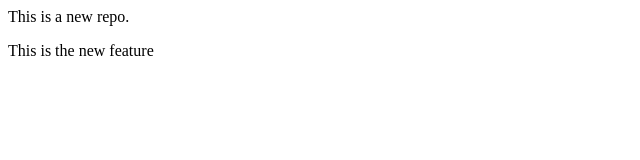
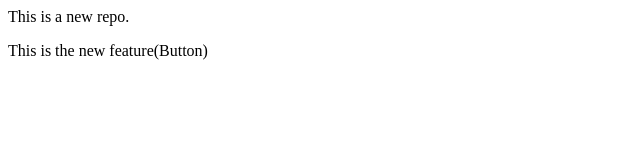
Before and after one commit to nehareddy1456-debug/LocalRepo, a plain HTML site: page index.html in a window 1280 px wide. Shown: the full height of the page, 0-640 px from the left. Drawn offline with Linux system fonts and the light colour scheme.

Commit message:
Add button

```diff
--- a/index.html
+++ b/index.html
@@ -1,2 +1,2 @@
 <p>This is a new repo.</p>
-<p>This is the new feature</p>
+<p>This is the new feature(Button)</p>
```
